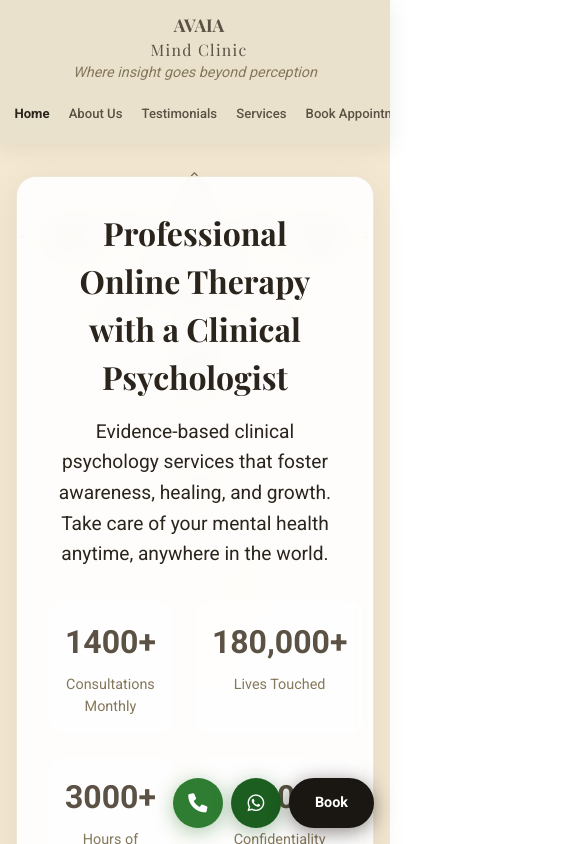
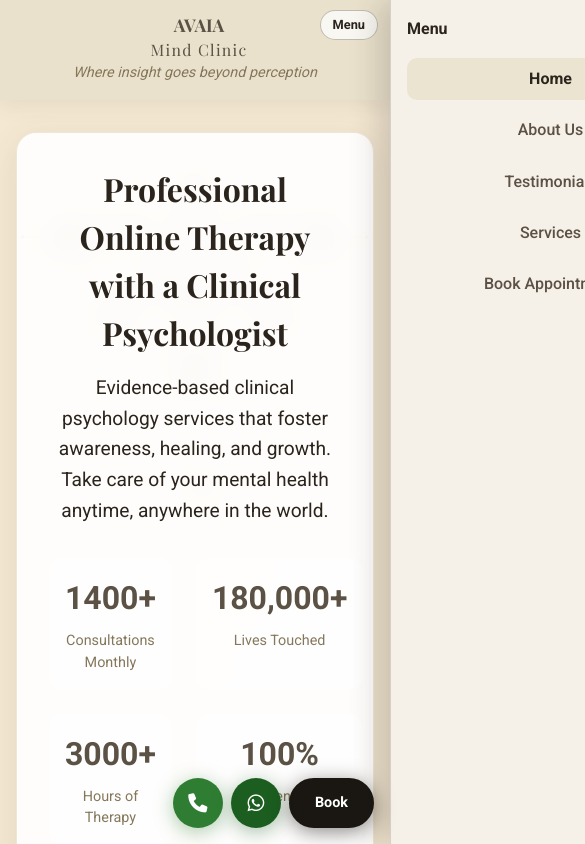
Before and after one commit to RutujaSonwane/Mind-Clinic, a Next.js app: page / in a window 390 px wide. Shown: the top 844 px of the page, 585 px wide, since content can reach past the window. Built offline with nearby package versions, Linux system fonts and the light colour scheme.

Commit message:
create  sidebar

```diff
--- a/app/globals.css
+++ b/app/globals.css
@@ -170,7 +170,7 @@ h1 small {
   margin-top: -5rem;
 }
 
-nav {
+.header-nav {
   margin-top: 1rem;
   display: flex;
   justify-content: center;
@@ -178,7 +178,7 @@ nav {
   flex-wrap: wrap;
 }
 
-nav a {
+.header-nav a {
   color: #5b5144;
   text-decoration: none;
   font-weight: 500;
@@ -188,11 +188,23 @@ nav a {
 }
 
 /* High contrast for active navigation links */
-nav a:hover,
-nav a.active {
+.header-nav a:hover,
+.header-nav a.active {
   background: rgba(233, 225, 204, 0.8);
   color: #2a241c;
   font-weight: 600;
+}
+
+.menu-toggle {
+  display: none;
+}
+
+.mobile-sidebar-overlay {
+  display: none;
+}
+
+.mobile-sidebar {
+  display: none;
 }
 
 main {
@@ -657,21 +669,101 @@ footer {
     font-size: 1.2rem;
   }
 
-  nav {
-    display: flex;
-    flex-wrap: nowrap;
-    justify-content: flex-start;
-    gap: 0.4rem;
-    overflow-x: auto;
-    white-space: nowrap;
-    padding-inline: 0.5rem;
-    /* -webkit-overflow-scrolling: touch; */
+  .header-nav {
+    display: none;
   }
 
-  nav a {
-    padding: 0.25rem 0.4rem;
-    font-size: 0.82rem;
-    flex: 0 0 auto;
+  .menu-toggle {
+    display: inline-flex;
+    align-items: center;
+    justify-content: center;
+    position: absolute;
+    top: 0.6rem;
+    right: 0.75rem;
+    border: 1px solid rgba(91, 81, 68, 0.35);
+    background: rgba(255, 255, 255, 0.7);
+    color: #2a241c;
+    border-radius: 999px;
+    font-size: 0.8rem;
+    font-weight: 600;
+    padding: 0.3rem 0.75rem;
+    cursor: pointer;
+  }
+
+  .mobile-sidebar-overlay {
+    display: block;
+    position: fixed;
+    inset: 0;
+    background: rgba(42, 36, 28, 0.35);
+    opacity: 0;
+    pointer-events: none;
+    transition: opacity 0.25s ease;
+    z-index: 300;
+  }
+
+  .mobile-sidebar-overlay.open {
+    opacity: 1;
+    pointer-events: auto;
+  }
+
+  .mobile-sidebar {
+    display: flex;
+    flex-direction: column;
+    position: fixed;
+    top: 0;
+    right: 0;
+    height: 100vh;
+    width: min(85vw, 320px);
+    background: rgba(245, 240, 233, 0.98);
+    backdrop-filter: blur(10px);
+    border-left: 1px solid rgba(91, 81, 68, 0.2);
+    box-shadow: -10px 0 30px rgba(42, 36, 28, 0.2);
+    transform: translateX(100%);
+    transition: transform 0.3s ease;
+    z-index: 301;
+    padding: 1rem;
+  }
+
+  .mobile-sidebar.open {
+    transform: translateX(0);
+  }
+
+  .mobile-sidebar-header {
+    display: flex;
+    align-items: center;
+    justify-content: space-between;
+    margin-bottom: 1rem;
+    color: #2a241c;
+    font-weight: 600;
+  }
+
+  .mobile-sidebar-close {
+    border: 0;
+    background: transparent;
+    color: #2a241c;
+    font-size: 1.1rem;
+    cursor: pointer;
+  }
+
+  .mobile-sidebar-nav {
+    display: flex;
+    flex-direction: column;
+    gap: 0.6rem;
+  }
+
+  .mobile-sidebar-nav a {
+    color: #5b5144;
+    text-decoration: none;
+    font-weight: 500;
+    padding: 0.55rem 0.75rem;
+    border-radius: 10px;
+    transition: background 0.2s ease, color 0.2s ease;
+  }
+
+  .mobile-sidebar-nav a.active {
+    background: rgba(233, 225, 204, 0.8);
+    color: #2a241c;
+    font-weight: 600;
   }
 
   /* Mobile responsive styles for service book buttons */
@@ -753,3 +845,24 @@ footer {
     text-align: center;
   }
 }
+.container {
+  animation: containerFadeIn 0.7s ease-out both;
+}
+
+@keyframes containerFadeIn {
+  from {
+    opacity: 0;
+    transform: translateY(14px);
+  }
+
+  to {
+    opacity: 1;
+    transform: translateY(0);
+  }
+}
+
+@media (prefers-reduced-motion: reduce) {
+  .container {
+    animation: none;
+  }
+}
--- a/components/layout/header.tsx
+++ b/components/layout/header.tsx
@@ -1,10 +1,24 @@
 "use client"
 
+import { useEffect, useState } from "react"
 import Link from "next/link"
 import { usePathname } from "next/navigation"
 
 export default function Header() {
   const pathname = usePathname()
+  const [mobileMenuOpen, setMobileMenuOpen] = useState(false)
+
+  useEffect(() => {
+    setMobileMenuOpen(false)
+  }, [pathname])
+
+  useEffect(() => {
+    document.body.style.overflow = mobileMenuOpen ? "hidden" : ""
+
+    return () => {
+      document.body.style.overflow = ""
+    }
+  }, [mobileMenuOpen])
 
   const isActive = (path: string) => {
     if (path === "/" && pathname === "/") return true
@@ -21,7 +35,16 @@ export default function Header() {
         </span>
       </h1>
       <p className="tagline">Where insight goes beyond perception</p>
-      <nav>
+      <button
+        type="button"
+        className="menu-toggle"
+        aria-label={mobileMenuOpen ? "Close menu" : "Open menu"}
+        aria-expanded={mobileMenuOpen}
+        onClick={() => setMobileMenuOpen((prev) => !prev)}
+      >
+        {mobileMenuOpen ? "Close" : "Menu"}
+      </button>
+      <nav className="header-nav">
         <Link href="/" className={isActive("/") ? "active" : ""}>
           Home
         </Link>
@@ -38,6 +61,44 @@ export default function Header() {
           Book Appointment
         </Link>
       </nav>
+      <div
+        className={`mobile-sidebar-overlay ${mobileMenuOpen ? "open" : ""}`}
+        onClick={() => setMobileMenuOpen(false)}
+      />
+      <aside className={`mobile-sidebar ${mobileMenuOpen ? "open" : ""}`} aria-hidden={!mobileMenuOpen}>
+        <div className="mobile-sidebar-header">
+          <span>Menu</span>
+          <button
+            type="button"
+            className="mobile-sidebar-close"
+            aria-label="Close menu"
+            onClick={() => setMobileMenuOpen(false)}
+          >
+            X
+          </button>
+        </div>
+        <nav className="mobile-sidebar-nav">
+          <Link href="/" className={isActive("/") ? "active" : ""} onClick={() => setMobileMenuOpen(false)}>
+            Home
+          </Link>
+          <Link href="/about" className={isActive("/about") ? "active" : ""} onClick={() => setMobileMenuOpen(false)}>
+            About Us
+          </Link>
+          <Link
+            href="/testimonials"
+            className={isActive("/testimonials") ? "active" : ""}
+            onClick={() => setMobileMenuOpen(false)}
+          >
+            Testimonials
+          </Link>
+          <Link href="/services" className={isActive("/services") ? "active" : ""} onClick={() => setMobileMenuOpen(false)}>
+            Services
+          </Link>
+          <Link href="/book" className={isActive("/book") ? "active" : ""} onClick={() => setMobileMenuOpen(false)}>
+            Book Appointment
+          </Link>
+        </nav>
+      </aside>
     </header>
   )
 }
```
